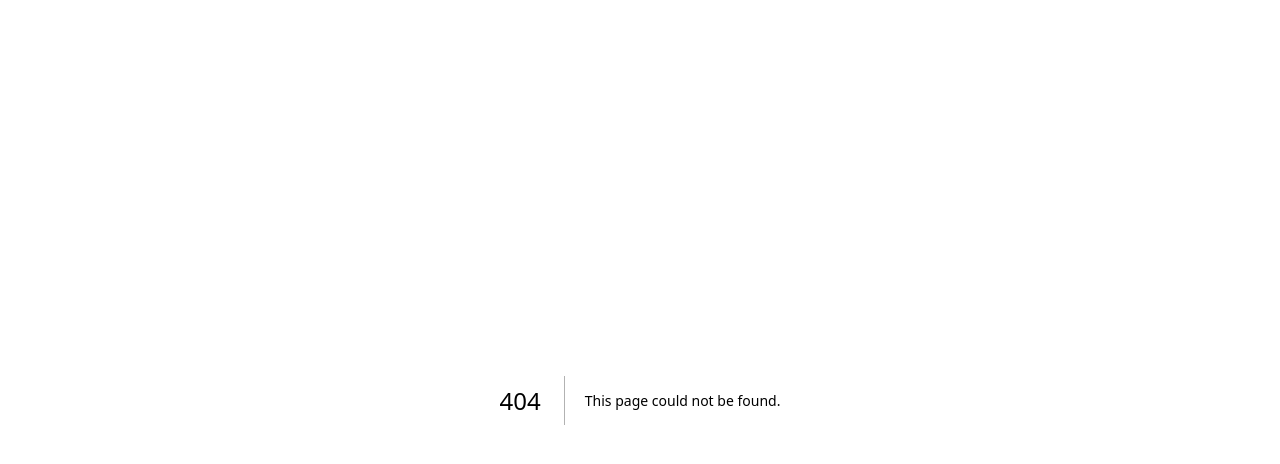
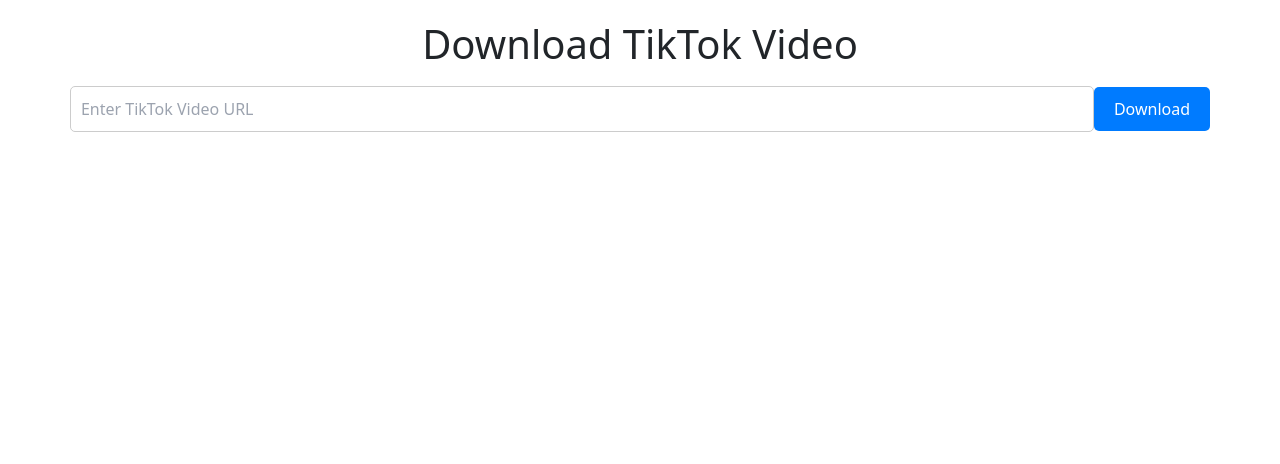
Before and after one commit to giahyng1502/my-website, a Next.js app: page /tiktok in a window 1280 px wide. Before the commit this address had no page. Shown: the top 464 px of the page. Built offline with nearby package versions, Linux system fonts and the light colour scheme.

Commit message:
tải xuống video tiktok

```diff
--- /dev/null
+++ b/src/app/tiktok/page.tsx
@@ -0,0 +1,128 @@
+"use client";
+import { useState } from "react";
+import { Button, Card } from "react-bootstrap";
+
+const DownLoadTiktok = () => {
+  const [url, setUrl] = useState(""); // URL người dùng nhập
+  const [videoUrl, setVideoUrl] = useState(null); // Video URL
+  const [loading, setLoading] = useState(false); // Loading state
+  const [error, setError] = useState(""); // Error message
+
+  const fetchVideo = async () => {
+    if (!url) {
+      setError("Please enter a valid TikTok URL!");
+      return;
+    }
+    if (!url.includes("tiktok.com")) {
+      setError("Please enter a valid TikTok URL!");
+      return;
+    }
+
+    setLoading(true);
+    setError(""); // Clear any previous error message
+    const apiUrl = `https://tiktok-video-no-watermark2.p.rapidapi.com/?url=${encodeURIComponent(
+      url
+    )}&hd=1`;
+    const options = {
+      method: "GET",
+      headers: {
+        "x-rapidapi-key": "b727548c78mshc383ecf5117c896p1a1ddbjsna2e2b334e9d3",
+        "x-rapidapi-host": "tiktok-video-no-watermark2.p.rapidapi.com",
+      },
+    };
+
+    try {
+      const response = await fetch(apiUrl, options);
+      const result = await response.json();
+      if (result.data && result.data.hdplay) {
+        setVideoUrl(result.data);
+      } else {
+        setError("Could not fetch video, please try again.");
+      }
+    } catch (error) {
+      setError("An error occurred while fetching the video.");
+      console.error("Fetch error:", error);
+    } finally {
+      setLoading(false);
+    }
+  };
+
+  const handleDownload = async () => {
+    if (videoUrl && videoUrl.hdplay) {
+      // Fetch the video data as a Blob
+      try {
+        const videoResponse = await fetch(videoUrl.hdplay);
+        const videoBlob = await videoResponse.blob();
+        const videoObjectUrl = URL.createObjectURL(videoBlob);
+
+        const link = document.createElement("a");
+        link.href = videoObjectUrl;
+        link.download = "tiktok_video.mp4";
+        link.click();
+
+        // Revoke the object URL after the download starts
+        URL.revokeObjectURL(videoObjectUrl);
+      } catch (error) {
+        setError("An error occurred while downloading the video.");
+        console.error("Download error:", error);
+      }
+    }
+  };
+
+  return (
+    <div style={{ textAlign: "center", marginTop: "20px" }}>
+      <h1>Download TikTok Video</h1>
+      <input
+        type="text"
+        placeholder="Enter TikTok Video URL"
+        value={url}
+        onChange={(e) => setUrl(e.target.value)}
+        style={{
+          width: "80%",
+          padding: "10px",
+          margin: "10px 0",
+          borderRadius: "5px",
+          border: "1px solid #ccc",
+        }}
+      />
+      <button
+        onClick={fetchVideo}
+        style={{
+          padding: "10px 20px",
+          backgroundColor: "#007bff",
+          color: "#fff",
+          border: "none",
+          borderRadius: "5px",
+          cursor: "pointer",
+        }}
+        disabled={loading}
+      >
+        {loading ? "Loading..." : "Download"}
+      </button>
+
+      {error && (
+        <div style={{ color: "red", marginTop: "10px" }}>
+          <strong>{error}</strong>
+        </div>
+      )}
+
+      {videoUrl && !error && (
+        <div className="d-flex justify-content-center">
+          <Card className="w-80 p-2">
+            <Card.Img
+              variant="top"
+              src={videoUrl.cover}
+              style={{ height: 150, width: "100%", objectFit: "cover" }}
+            />
+            <Card.Body>
+              <Card.Title>{videoUrl.title}</Card.Title>
+            </Card.Body>
+            <Button onClick={handleDownload}>DOWNLOAD</Button>
+          </Card>
+        </div>
+      )}
+    </div>
+  );
+};
+
+export default DownLoadTiktok;
```
